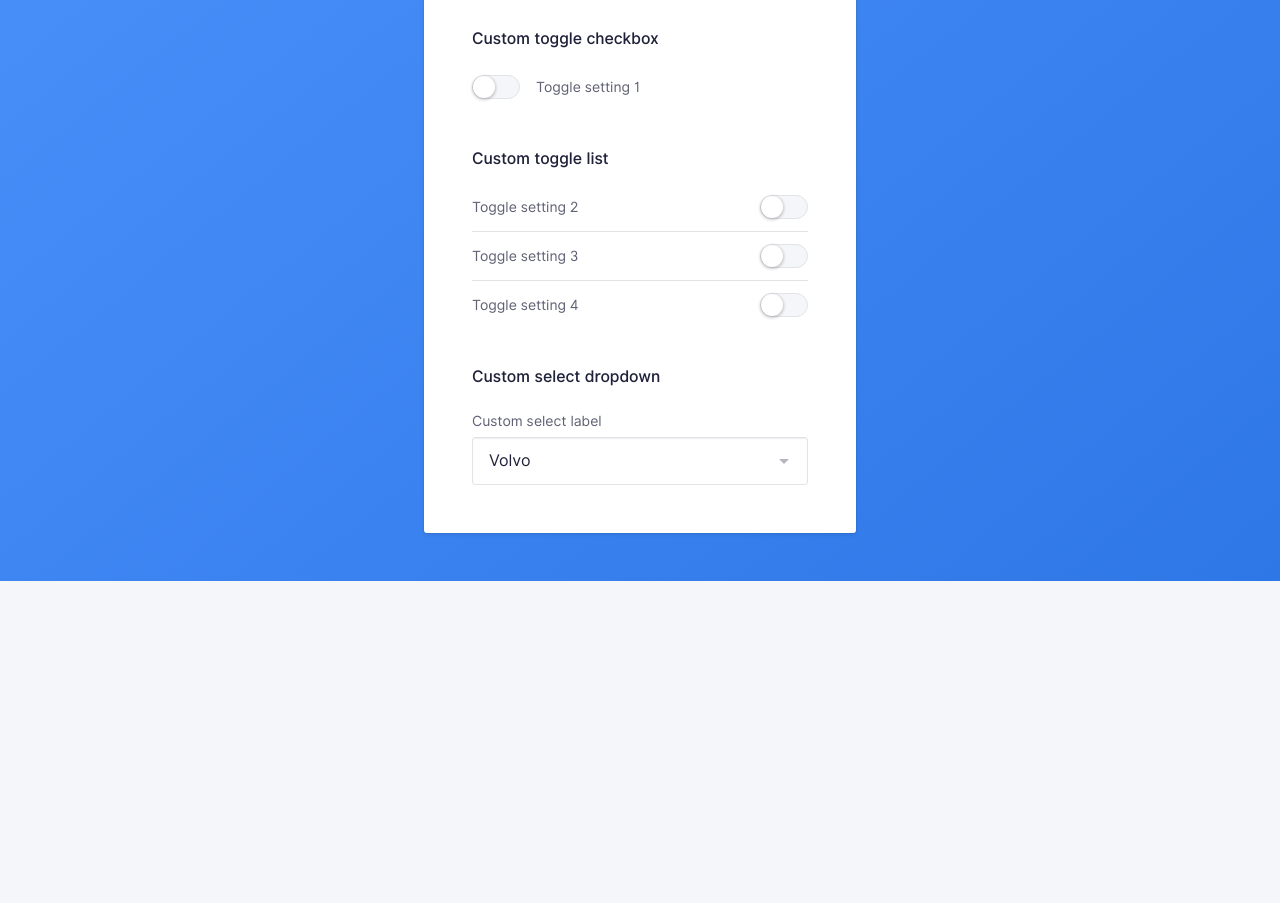
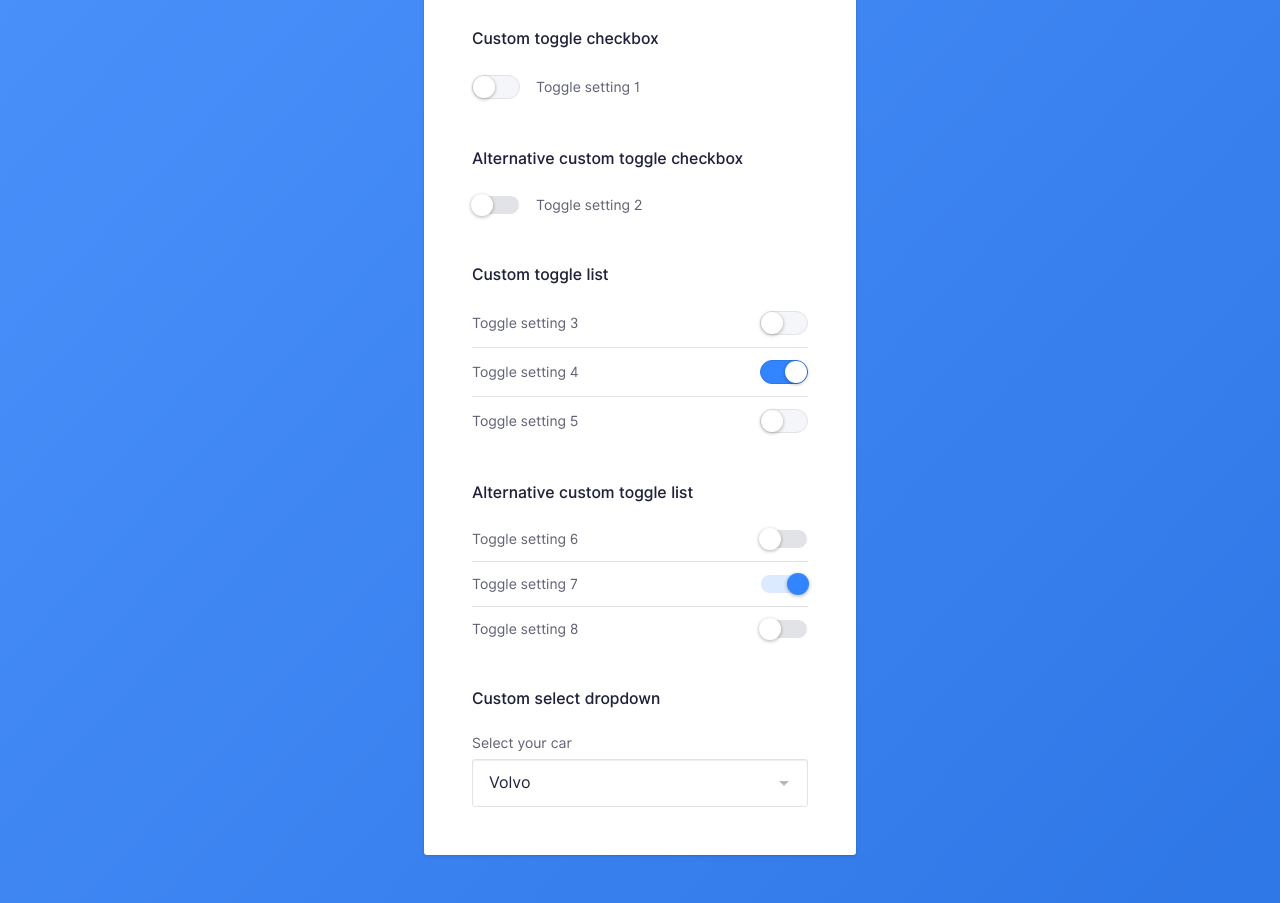
Before and after one commit to nmct-create3/micro-interactions-wouterVanRobays, a plain HTML site: page inputs.html in a window 1280 px wide. Shown: the part 477-1380 px from the top of the page. Before the commit the page ends 1058 px from the top, so only its background shows below. Drawn offline with Linux system fonts and the light colour scheme.

Commit message:
Added alternative toggle design

```diff
--- a/css/screen.css
+++ b/css/screen.css
@@ -861,14 +861,14 @@ more padding on the right to avoid overlap
     border-radius: 100%;
     box-shadow: 0 1px 3px 1px rgba(0,0,0,.2);
     background-color: #fff;
-    transition: transform var(--transition-alpha);
+    transition: all var(--transition-alpha);
 }
 
 /* focused and active state */
 
 .c-toggle__checkbox-hidden:focus + .c-toggle__label .c-toggle__input,
 .c-toggle__checkbox-hidden:active + .c-toggle__label .c-toggle__input {
-    border: 1px solid var(--color-alpha-x-light);
+    border-color: var(--color-alpha-x-light);
     box-shadow: 0 0 0 3px var(--color-alpha-xx-light);
 }
 
@@ -881,6 +881,38 @@ more padding on the right to avoid overlap
 .c-toggle__checkbox-hidden:checked + .c-toggle__label .c-toggle__input {
     background-color: var(--color-alpha);
     border-color: var(--color-alpha-dark);
+}
+
+/* alternative design */
+
+.c-toggle__input--alternative {
+    height: 20px;
+    background-color: var(--color-neutral-xxx-light);
+    border-color: white;
+}
+
+.c-toggle__input--alternative::after {
+    transform: translate(-2px,-2px);
+    /* background-color: var(--color-neutral-xxxx-light); */
+}
+
+/* focused and active state */
+
+.c-toggle__checkbox-hidden:focus + .c-toggle__label .c-toggle__input--alternative,
+.c-toggle__checkbox-hidden:active + .c-toggle__label .c-toggle__input--alternative {
+    border-color: white;
+}
+
+/* checked state */
+
+.c-toggle__checkbox-hidden:checked + .c-toggle__label .c-toggle__input--alternative::after {
+    transform: translate(26px,-2px);
+    background-color: var(--color-alpha);
+}
+
+.c-toggle__checkbox-hidden:checked + .c-toggle__label .c-toggle__input--alternative {
+    background-color: var(--color-alpha-xx-light);
+    border-color: white;
 }
 
 /*
--- a/inputs.html
+++ b/inputs.html
@@ -128,18 +128,24 @@
                             </p>
                         </div>
                         <div class="o-section">
+                            <!-- Custom toggle checkboxes -->
+                            <h5>
+                                Alternative custom toggle checkbox
+                            </h5>
+                            <p class="c-toggle">
+                                <input class="o-hide-accessible c-toggle__checkbox-hidden" type="checkbox" id="toggle2">
+                                <label class="c-label c-toggle__label" for="toggle2">
+                                    <span class="c-toggle__input c-toggle__input--alternative">
+                                    </span>
+                                    Toggle setting 2
+                                </label>
+                            </p>
+                        </div>
+                        <div class="o-section">
                             <h5>
                                 Custom toggle list
                             </h5>
                             <ul class="o-list c-toggle-list">
-                                <li class="c-toggle c-toggle-list__item">
-                                    <input class="o-hide-accessible c-toggle__checkbox-hidden" type="checkbox" id="toggle2">
-                                    <label class="c-label c-toggle__label c-toggle__label--inverted" for="toggle2">
-                                        <span class="c-toggle__input">
-                                        </span>
-                                        Toggle setting 2
-                                    </label>
-                                </li>
                                 <li class="c-toggle c-toggle-list__item">
                                     <input class="o-hide-accessible c-toggle__checkbox-hidden" type="checkbox" id="toggle3">
                                     <label class="c-label c-toggle__label c-toggle__label--inverted" for="toggle3">
@@ -149,11 +155,50 @@
                                     </label>
                                 </li>
                                 <li class="c-toggle c-toggle-list__item">
-                                    <input class="o-hide-accessible c-toggle__checkbox-hidden" type="checkbox" id="toggle4">
+                                    <input class="o-hide-accessible c-toggle__checkbox-hidden" type="checkbox" id="toggle4" checked>
                                     <label class="c-label c-toggle__label c-toggle__label--inverted" for="toggle4">
                                         <span class="c-toggle__input">
                                         </span>
                                         Toggle setting 4
+                                    </label>
+                                </li>
+                                <li class="c-toggle c-toggle-list__item">
+                                    <input class="o-hide-accessible c-toggle__checkbox-hidden" type="checkbox" id="toggle5">
+                                    <label class="c-label c-toggle__label c-toggle__label--inverted" for="toggle5">
+                                        <span class="c-toggle__input">
+                                        </span>
+                                        Toggle setting 5
+                                    </label>
+                                </li>
+                            </ul>
+                        </div>
+                        <div class="o-section">
+                            <h5>
+                                Alternative custom toggle list
+                            </h5>
+                            <ul class="o-list c-toggle-list">
+                                <li class="c-toggle c-toggle-list__item">
+                                    <input class="o-hide-accessible c-toggle__checkbox-hidden" type="checkbox" id="toggle6">
+                                    <label class="c-label c-toggle__label c-toggle__label--inverted" for="toggle6">
+                                        <span class="c-toggle__input c-toggle__input--alternative">
+                                        </span>
+                                        Toggle setting 6
+                                    </label>
+                                </li>
+                                <li class="c-toggle c-toggle-list__item">
+                                    <input class="o-hide-accessible c-toggle__checkbox-hidden" type="checkbox" id="toggle7" checked>
+                                    <label class="c-label c-toggle__label c-toggle__label--inverted" for="toggle7">
+                                        <span class="c-toggle__input c-toggle__input--alternative">
+                                        </span>
+                                        Toggle setting 7
+                                    </label>
+                                </li>
+                                <li class="c-toggle c-toggle-list__item">
+                                    <input class="o-hide-accessible c-toggle__checkbox-hidden" type="checkbox" id="toggle8">
+                                    <label class="c-label c-toggle__label c-toggle__label--inverted" for="toggle8">
+                                        <span class="c-toggle__input c-toggle__input--alternative">
+                                        </span>
+                                        Toggle setting 8
                                     </label>
                                 </li>
                             </ul>
@@ -165,7 +210,7 @@
                             </h5>
                             <p class="c-form-field">
                                 <label class="c-label" for="select1">
-                                    Custom select label
+                                    Select your car
                                 </label>
                                 <span class="c-custom-select">
                                     <select class="c-input c-custom-select__input" class="" name="select1" id="select1">
```
